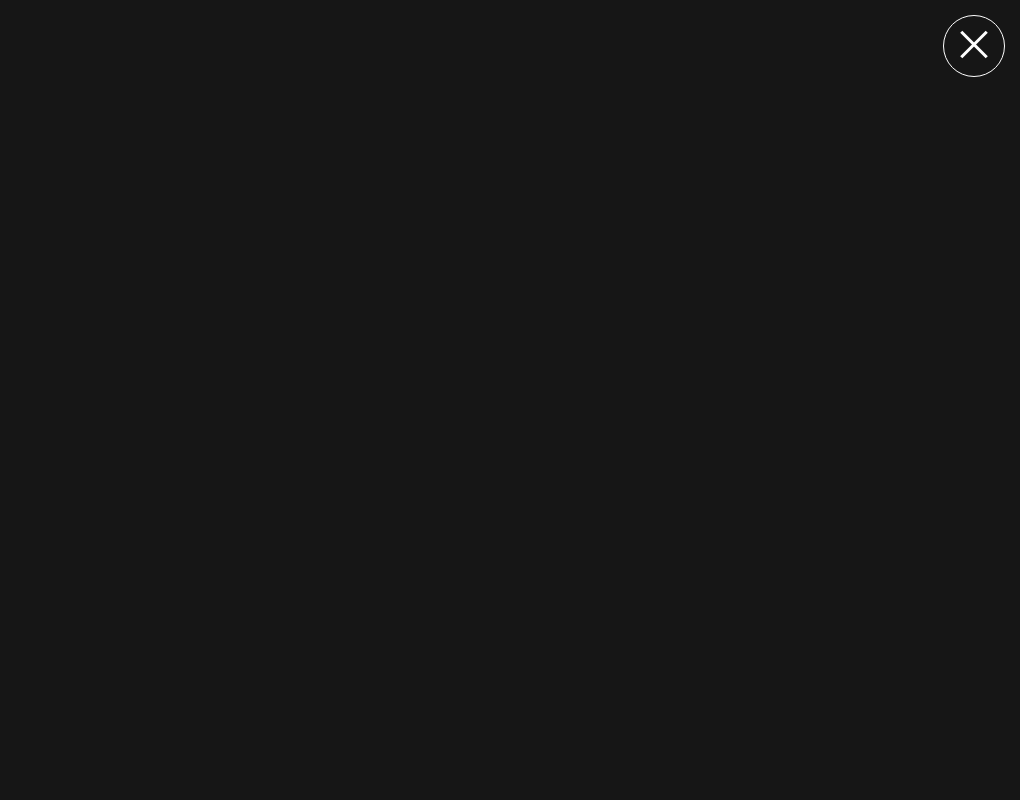
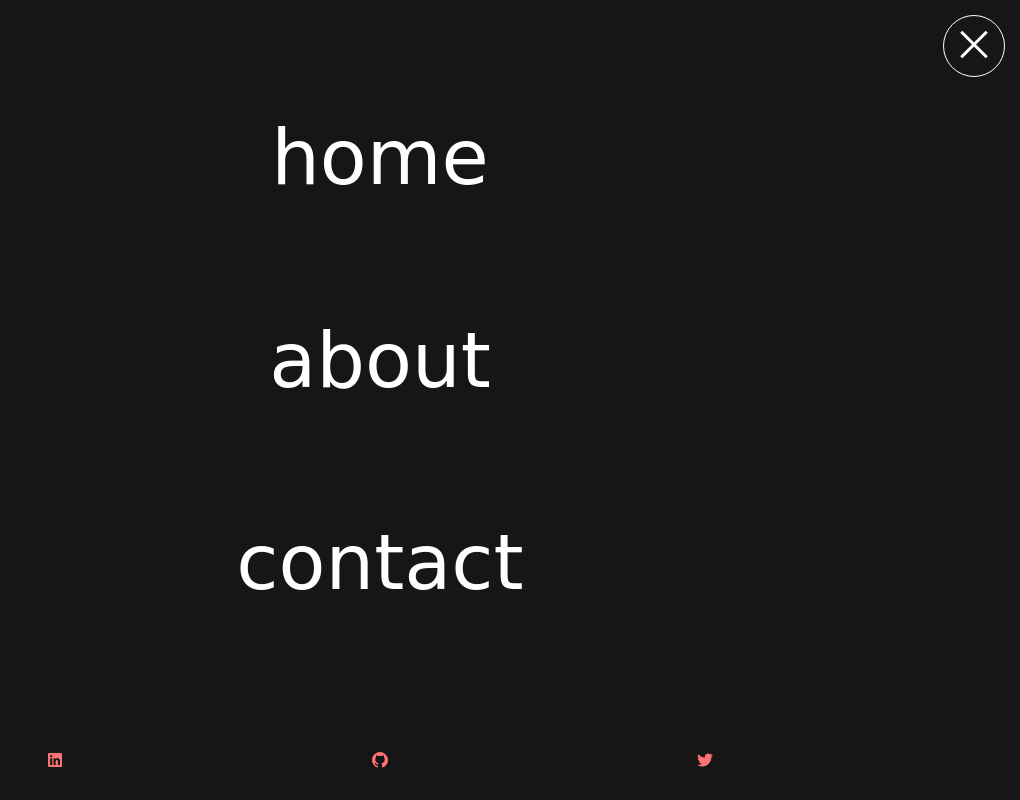
Before and after one commit to Blueshiftwebdev/JqueryPortfolio, a plain HTML site: page index.html in a window 1280 px wide. Both pictures are taken after a click on the element 1234 px from the left and 46 px from the top of the page. Shown: the whole page, without its empty margins (260-1280 px from the left). Drawn offline with Linux system fonts and the light colour scheme; a web font is replaced by a local one.

Commit message:
finished-nav-bar-animation

```diff
--- a/assets/index.js
+++ b/assets/index.js
@@ -3,36 +3,56 @@ const navBar = $("#navBar");
 const barOne = $("#barOne");
 const barTwo = $("#barTwo");
 const barThree = $("#barThree");
-
+const navLinkOne = $("#navLinkOne");
+const navLinkTwo = $("#navLinkTwo");
+const navLinkThree = $("#navLinkThree");
+const navBarFooter = $("#navBarFooter");
 // navOpen animation
 const open = () => {
   navBar.addClass("nav-bar-open");
-  navBar.removeClass("nav-bar-close");
   navBar.addClass("visible");
   barOne.addClass("bar-one-transition");
   barTwo.addClass("bar-two-transition");
   barThree.addClass("bar-three-transition");
   setTimeout(() => {
+    navLinkOne.addClass("nav-link-fade-in");
+    setTimeout(() => {
+      navLinkTwo.addClass("nav-link-fade-in");
+      setTimeout(() => {
+        navLinkThree.addClass("nav-link-fade-in");
+        setTimeout(() => {
+          navBarFooter.addClass("nav-link-fade-in");
+        }, 200);
+      }, 200);
+    }, 200);
     navBar.removeClass("nav-bar-open");
-    navBar.removeClass("nav-bar-close");
-    barOne.addClass('bar-one-hold');
     barOne.removeClass("bar-one-transition");
+    barOne.addClass("bar-one-hold");
     barTwo.removeClass("bar-two-transition");
-    barTwo.addClass('bar-two-hold')
+    barTwo.addClass("bar-two-hold");
+    barThree.addClass("bar-three-hold");
     barThree.removeClass("bar-three-transition");
-    barThree.addClass("bar-three-hold");
 
   }, 300);
 };
 
 //navClose animation
 const close = () => {
+  navLinkOne.removeClass("nav-link-fade-in");
+  navLinkTwo.removeClass("nav-link-fade-in");
+  navLinkThree.removeClass("nav-link-fade-in");
+  navBarFooter.removeClass("nav-link-fade-in");
+  navLinkOne.addClass("nav-link-fade-out");
+  navLinkTwo.addClass("nav-link-fade-out");
+  navLinkThree.addClass("nav-link-fade-out");
+  navBarFooter.addClass("nav-link-fade-out");
+  setTimeout(() => {
     navBar.addClass("nav-bar-close");
     navBar.removeClass("nav-bar-open");
     barOne.addClass("bar-one-transition-out");
-  barOne.removeClass('bar-one-hold');
+    barOne.removeClass("bar-one-hold");
     barTwo.addClass("bar-two-transition-out");
-  barTwo.removeClass('bar-two-hold')
+    barTwo.removeClass("bar-two-hold");
     barThree.addClass("bar-three-transition-out");
     barThree.removeClass("bar-three-hold");
     setTimeout(() => {
@@ -42,7 +62,12 @@ const close = () => {
       barOne.removeClass("bar-one-transition-out");
       barTwo.removeClass("bar-two-transition-out");
       barThree.removeClass("bar-three-transition-out");
+      navBarFooter.removeClass("nav-link-fade-out");
+      navLinkOne.removeClass("nav-link-fade-out");
+      navLinkTwo.removeClass("nav-link-fade-out");
+      navLinkThree.removeClass("nav-link-fade-out");
     }, 300);
+  }, 250);
 };
 
 //nav event listener
--- a/css/root.css
+++ b/css/root.css
@@ -2,11 +2,14 @@
     --white: #fff;
     --black: #161616;
     --gray: #8c8c8c;
+    --red: #fd7373;
 }
 
 html {
     padding: 0;
     margin: 0;
+    font-family: 'Aboreto', cursive;
+    overflow-y: hidden;
 }
 
 #body {
@@ -169,19 +172,20 @@ html {
     background: var(--black);
     display: flex;
     flex-direction: column;
-    transition: all ease-in-out;
+    /* transition: all ease-in-out; */
     visibility: hidden;
     position: absolute;
     bottom: 0;
     right: 0;
     z-index: 999;
+    overflow-x: hidden;
 }
 
 .nav-bar-open {
     animation-name: nav-bar-open;
     animation-duration: 300ms;
     animation-iteration-count: 1;
-    animation-timing-function: cubic-bezier(0.785, 0.135, 0.15, 0.86)
+    animation-timing-function: cubic-bezier(0.6, 0.5, 0.5, 1)
 }
 
 .nav-bar-close {
@@ -189,6 +193,7 @@ html {
     animation-direction: reverse;
     animation-duration: 300ms;
     animation-iteration-count: 1;
+    animation-timing-function: cubic-bezier(0.6, 0.5, 0.5, 1)
 }
 
 @keyframes nav-bar-open {
@@ -196,8 +201,8 @@ html {
         height: 0;
         width: 0;
         bottom: 50%;
-        border-top-left-radius: 50%;
-        border-bottom-left-radius: 50%;
+        border-top-left-radius: 25%;
+        border-bottom-left-radius: 25%;
         background: var(--gray);
     }
 
@@ -210,3 +215,64 @@ html {
 .visible {
     visibility: visible !important;
 }
+.nav-link-container{
+    height: 90%;
+    width: 100%;
+    display: flex;
+    flex-direction: column;
+    justify-content: space-evenly;
+}
+.nav-link{
+    opacity: 0;
+}
+.nav-link > a{
+    color: var(--white);
+    font-size: 6vmax;
+    width: 100%;
+    text-align: center;
+    display: flex;
+    justify-content: center;
+    text-decoration: none;
+}
+.nav-link-fade-in{
+    animation-name: nav-link-fade-in;
+    animation-fill-mode: forwards;
+    animation-duration: 1000ms;
+    animation-iteration-count: 1;
+}
+
+@keyframes nav-link-fade-in {
+    from{
+        opacity: 0;
+    }
+    to{
+        opacity: 1;
+    }
+}
+.nav-link-fade-out{
+    animation-name: nav-link-fade-out;
+    animation-fill-mode: forwards;
+    animation-duration: 1000ms;
+    animation-iteration-count: 1;
+}
+@keyframes nav-link-fade-out {
+    from{
+        opacity: 1;
+    }
+    to{
+        opacity: 0;
+        transform: translateX(1000px)
+    }
+}
+.nav-bar-footer{
+    height: 10%;
+    width: 100%;
+    display: flex;
+    justify-content: space-evenly;
+    align-items: center;
+    opacity: 0;
+}
+.nav-bar-footer > a {
+    text-decoration: none;
+    color: var(--red);
+}
--- a/index.html
+++ b/index.html
@@ -1,28 +1,50 @@
 <!DOCTYPE html>
 <html lang="en">
+
 <head>
     <meta charset="UTF-8">
     <meta http-equiv="X-UA-Compatible" content="IE=edge">
     <meta name="viewport" content="width=device-width, initial-scale=1.0">
+    <link rel="preconnect" href="https://fonts.googleapis.com">
+    <link rel="preconnect" href="https://fonts.gstatic.com" crossorigin>
+    <link href="https://fonts.googleapis.com/css2?family=Aboreto&display=swap" rel="stylesheet">
+    <link rel="stylesheet" href="./assets/fontawesome/css/all.min.css">
     <link rel="stylesheet" href="./css/root.css">
     <link rel="stylesheet" href="./css/home.css">
     <title>Blueshift Web Development</title>
 
 </head>
+
 <body id="body">
     <div id="navToggle">
         <div id="barContainer">
-        <div id="barOne"></div>
-        <div id="barTwo"></div>
-        <div id="barThree"></div>
-    </div>
+            <div id="barOne"></div>
+            <div id="barTwo"></div>
+            <div id="barThree"></div>
+        </div>
     </div>
     <nav id="navBar">
-
+        <div class="nav-link-container">
+            <div id="navLinkOne" class="nav-link">
+                <a href="/">home</a>
+            </div>
+            <div id="navLinkTwo" class="nav-link">
+                <a href="/">about</a>
+            </div>
+            <div id="navLinkThree" class="nav-link">
+                <a href="/">contact</a>
+            </div>
+        </div>
+        <div id="navBarFooter" class="nav-bar-footer">
+            <a href="https://www.linkedin.com/in/blueshiftwebdev" target="_blank"><i class="fab fa-linkedin"></i></a>
+            <a href="https://www.github.com/blueshiftwebdev" target="_blank"><i class="fab fa-github"></i></a>
+            <a href="https://www.twitter.com/blueshiftwebdev" target="_blank"><i class="fab fa-twitter"></i></a>
+        </div>
     </nav>
 
 
 </body>
 <script src="./assets/jquery.js"></script>
 <script src="./assets/index.js"></script>
+
 </html>
```
Also changed, not shown: 1 other file. Lines whose indentation alone changed are shown as unchanged.
